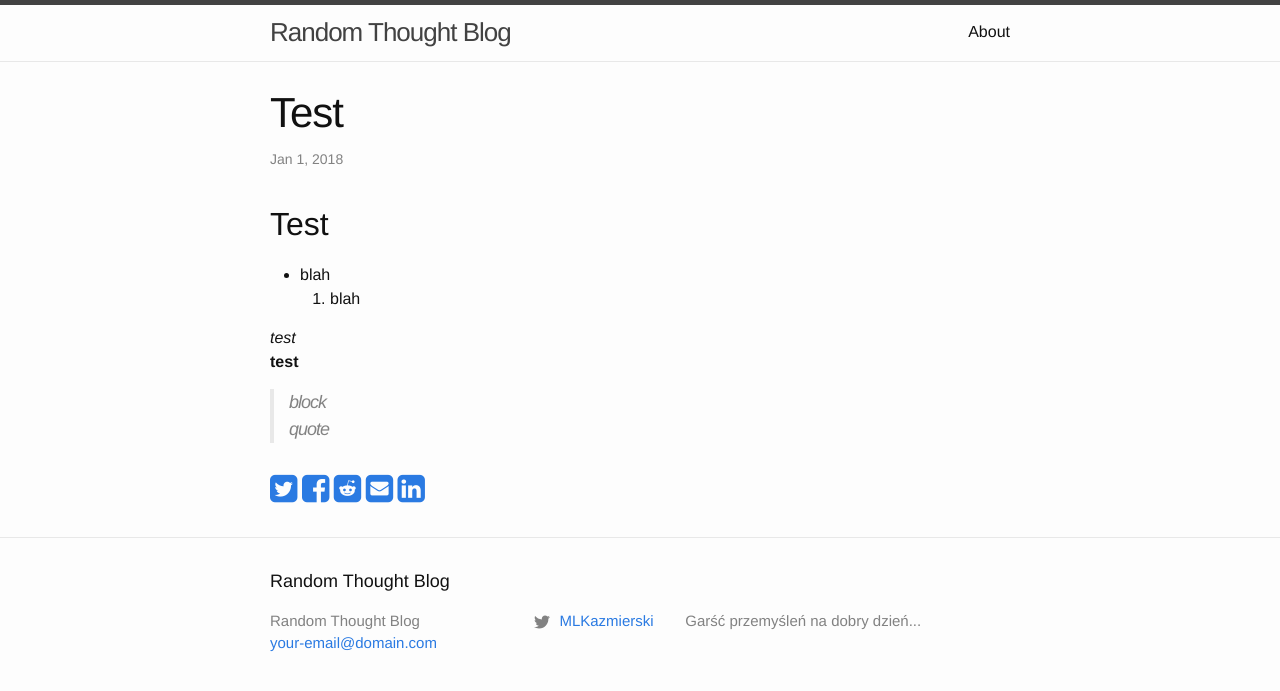
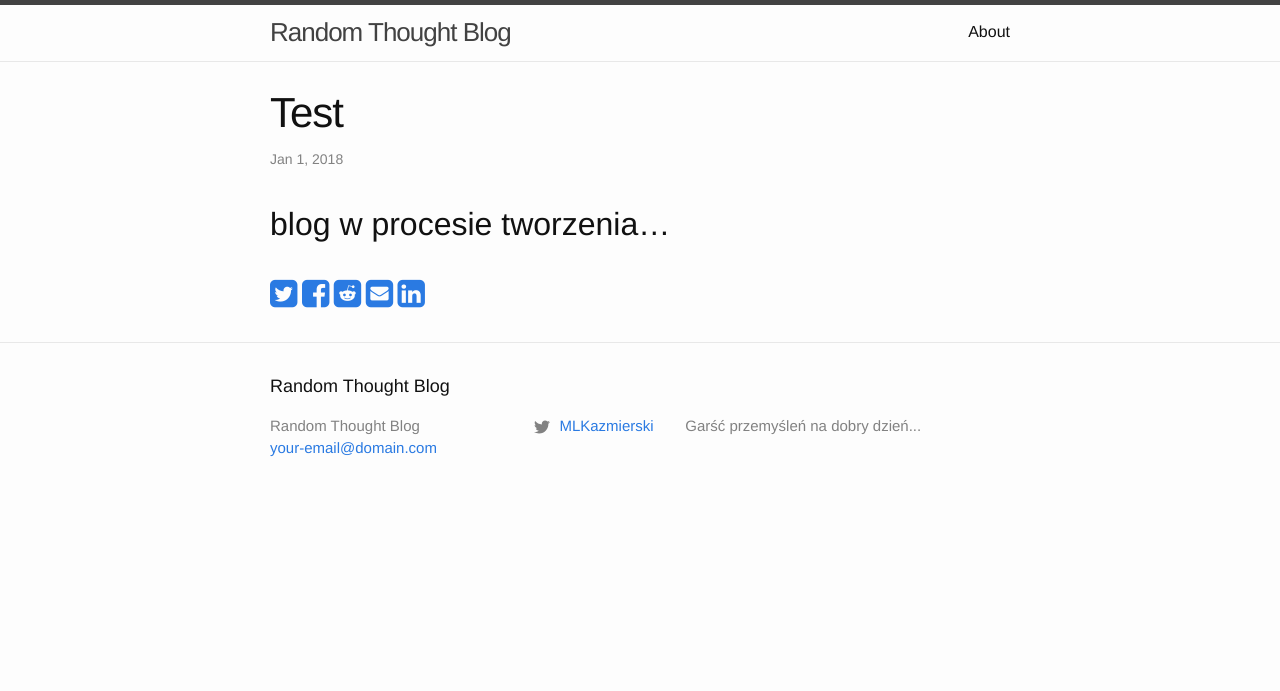
Before and after one commit to kazmiermik/kazmiermik.github.io, a Jekyll site: the page built from _posts/2018-01-01-test.md, in a window 1280 px wide. Shown: the top 691 px of the page. Built offline with Jekyll 4.4.1, drawn with Linux system fonts in a browser that asks for light colours; nearby versions of some CDN libraries; comment, search, counter and statistics services are not loaded.

Commit message:
Update 2018-01-01-test.md

```diff
--- a/_posts/2018-01-01-test.md
+++ b/_posts/2018-01-01-test.md
@@ -1,12 +1,4 @@
 ---
 published: true
 ---
-## Test
-- blah
-1. blah
-
-*test*
-**test**
-
-> block
-> quote
+## blog w procesie tworzenia...
```
